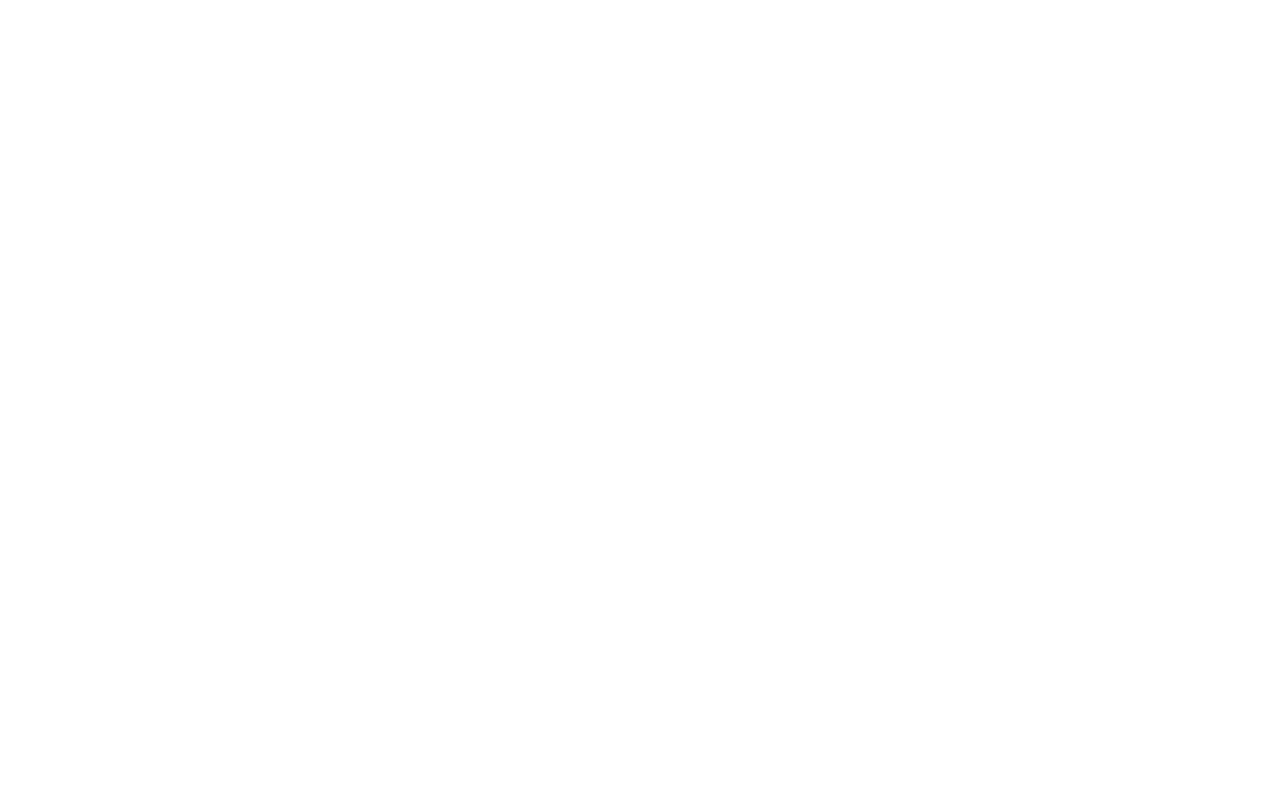
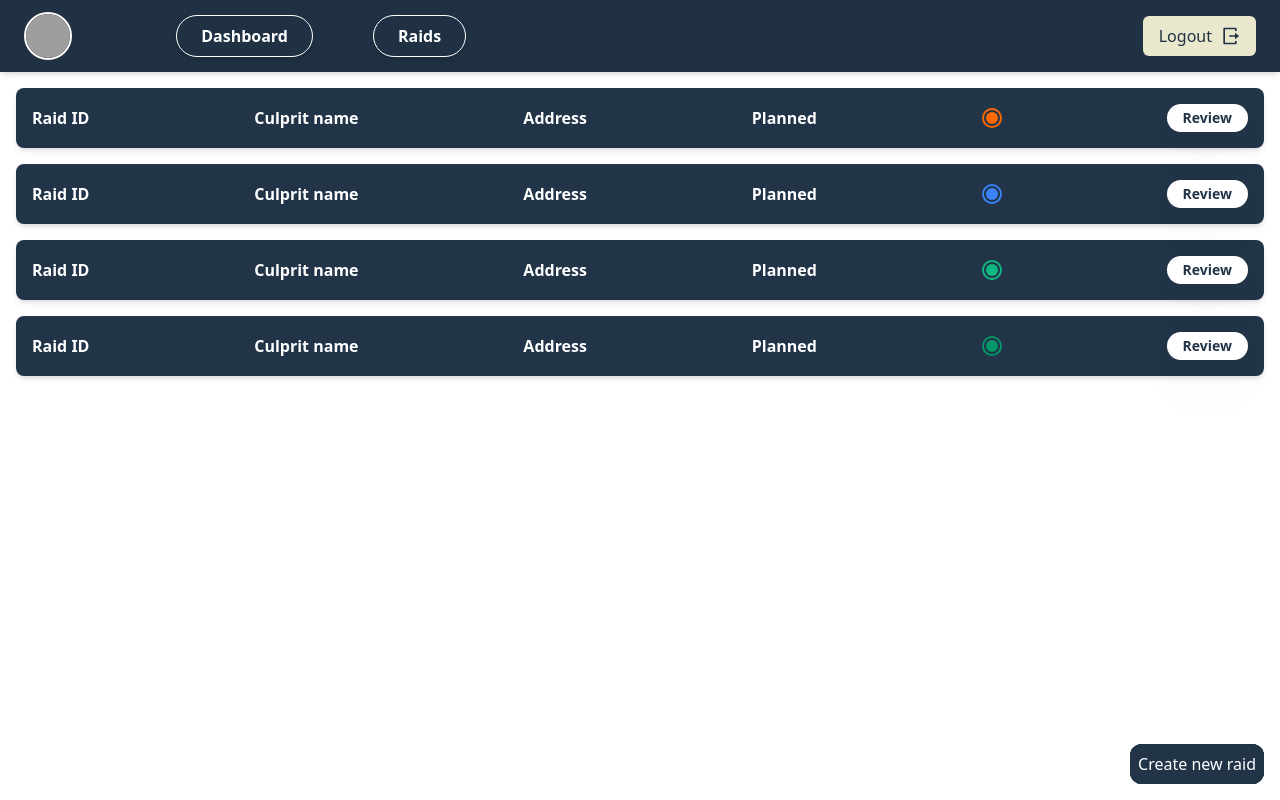
Before and after one commit to Amit4218/Digital-Raid-System-PS1-, a React (Vite) app in the folder Admin/: page /admin/raids in a window 1280 px wide. Before the commit this address had no page. Built offline with nearby package versions, Linux system fonts and the light colour scheme; grey boxes are pictures that could not be loaded.

Commit message:
Added a tempporary UI component for inspecting raids

```diff
--- a/Admin/package.json
+++ b/Admin/package.json
@@ -10,7 +10,7 @@
     "preview": "vite preview"
   },
   "dependencies": {
-    "@tailwindcss/vite": "^4.1.6",
+    "@tailwindcss/vite": "^4.1.7",
     "axios": "^1.9.0",
     "chart.js": "^4.4.9",
     "leaflet": "^1.9.4",
@@ -21,7 +21,7 @@
     "react-leaflet": "^5.0.0-rc.2",
     "react-router-dom": "^7.6.0",
     "react-toastify": "^11.0.5",
-    "tailwindcss": "^4.1.6"
+    "tailwindcss": "^4.1.7"
   },
   "devDependencies": {
     "@eslint/js": "^9.25.0",
--- a/Admin/src/App.jsx
+++ b/Admin/src/App.jsx
@@ -8,7 +8,7 @@
     <>
       <Routes>
         <Route path="/" element={<Login />} />
-        <Route path="/admin" element={<AdminLanding />} />
+        <Route path="/admin/*" element={<AdminLanding />} />
       </Routes>
     </>
   );
--- /dev/null
+++ b/Admin/src/component/Raids.jsx
@@ -0,0 +1,18 @@
+import React from 'react'
+import Pending from './status/Pending'
+import Active from './status/Active'
+import Completed from './status/Completed'
+import Approved from './status/Approved'
+
+function Raids() {
+  return (
+    <div>
+      <Pending/>
+      <Active/>
+      <Completed/>
+      <Approved/>
+    </div>
+  )
+}
+
+export default Raids
--- /dev/null
+++ b/Admin/src/component/status/Active.jsx
@@ -0,0 +1,51 @@
+import React from "react";
+
+const Active = ({
+  raidId = "Raid ID",
+  culprit = "Culprit name",
+  address = "Address",
+  type = "Planned",
+}) => {
+  return (
+    <>
+      <div className="bg-[#213448]  text-white shadow-md rounded-lg p-4 m-4 ">
+        <div className="flex flex-wrap md:flex-nowrap items-center justify-between gap-4">
+          <div className="flex flex-col">
+            <span className="font-semibold">{raidId}</span>
+          </div>
+
+          <div className="flex flex-col">
+            <span className="font-semibold">{culprit}</span>
+          </div>
+
+          <div className="flex flex-col">
+            <span className="font-semibold">{address}</span>
+          </div>
+
+          <div className="flex flex-col">
+            <span className="font-semibold">{type}</span>
+          </div>
+
+          <div className="flex flex-col items-center">
+            <div className="relative w-5 h-5">
+              <div className="absolute inset-0 rounded-full border-2 border-[#3B82F6]"></div>
+              <div className="absolute inset-1 rounded-full bg-[#3B82F6]"></div>
+            </div>
+          </div>
+
+          <button className="bg-white text-[#213448] shadow-2xl font-semibold px-4 py-1 rounded-full hover:bg-blue-600 text-sm">
+            Review
+          </button>
+        </div>
+      </div>
+
+      <div>
+        <button className="bg-[#213448] text-white p-2 rounded-xl  fixed bottom-4 right-4">
+          Create new raid
+        </button>
+      </div>
+    </>
+  );
+};
+
+export default Active;
--- /dev/null
+++ b/Admin/src/component/status/Approved.jsx
@@ -0,0 +1,51 @@
+import React from "react";
+
+const Approved = ({
+  raidId = "Raid ID",
+  culprit = "Culprit name",
+  address = "Address",
+  type = "Planned",
+}) => {
+  return (
+    <>
+      <div className="bg-[#213448]  text-white shadow-md rounded-lg p-4 m-4 ">
+        <div className="flex flex-wrap md:flex-nowrap items-center justify-between gap-4">
+          <div className="flex flex-col">
+            <span className="font-semibold">{raidId}</span>
+          </div>
+
+          <div className="flex flex-col">
+            <span className="font-semibold">{culprit}</span>
+          </div>
+
+          <div className="flex flex-col">
+            <span className="font-semibold">{address}</span>
+          </div>
+
+          <div className="flex flex-col">
+            <span className="font-semibold">{type}</span>
+          </div>
+
+          <div className="flex flex-col items-center">
+            <div className="relative w-5 h-5">
+              <div className="absolute inset-0 rounded-full border-2 border-[#059669]"></div>
+              <div className="absolute inset-1 rounded-full bg-[#059669]"></div>
+            </div>
+          </div>
+
+          <button className="bg-white text-[#213448] shadow-2xl font-semibold px-4 py-1 rounded-full hover:bg-blue-600 text-sm">
+            Review
+          </button>
+        </div>
+      </div>
+
+      <div>
+        <button className="bg-[#213448] text-white p-2 rounded-xl  fixed bottom-4 right-4">
+          Create new raid
+        </button>
+      </div>
+    </>
+  );
+};
+
+export default Approved;
--- /dev/null
+++ b/Admin/src/component/status/Completed.jsx
@@ -0,0 +1,51 @@
+import React from "react";
+
+const Completed = ({
+  raidId = "Raid ID",
+  culprit = "Culprit name",
+  address = "Address",
+  type = "Planned",
+}) => {
+  return (
+    <>
+      <div className="bg-[#213448]  text-white shadow-md rounded-lg p-4 m-4 ">
+        <div className="flex flex-wrap md:flex-nowrap items-center justify-between gap-4">
+          <div className="flex flex-col">
+            <span className="font-semibold">{raidId}</span>
+          </div>
+
+          <div className="flex flex-col">
+            <span className="font-semibold">{culprit}</span>
+          </div>
+
+          <div className="flex flex-col">
+            <span className="font-semibold">{address}</span>
+          </div>
+
+          <div className="flex flex-col">
+            <span className="font-semibold">{type}</span>
+          </div>
+
+          <div className="flex flex-col items-center">
+            <div className="relative w-5 h-5">
+              <div className="absolute inset-0 rounded-full border-2 border-[#10B981]"></div>
+              <div className="absolute inset-1 rounded-full bg-[#10B981]"></div>
+            </div>
+          </div>
+
+          <button className="bg-white text-[#213448] shadow-2xl font-semibold px-4 py-1 rounded-full hover:bg-blue-600 text-sm">
+            Review
+          </button>
+        </div>
+      </div>
+
+      <div>
+        <button className="bg-[#213448] text-white p-2 rounded-xl  fixed bottom-4 right-4">
+          Create new raid
+        </button>
+      </div>
+    </>
+  );
+};
+
+export default Completed;
--- /dev/null
+++ b/Admin/src/component/status/Pending.jsx
@@ -0,0 +1,49 @@
+import React from "react";
+
+const Pending = ({
+  raidId = "Raid ID",
+  culprit = "Culprit name",
+  address = "Address",
+  type = "Planned",
+}) => {
+  return (
+    <>
+      <div className="bg-[#213448]  text-white shadow-md rounded-lg p-4 m-4 ">
+        <div className="flex flex-wrap md:flex-nowrap items-center justify-between gap-4">
+          <div className="flex flex-col">
+            <span className="font-semibold">{raidId}</span>
+          </div>
+
+          <div className="flex flex-col">
+            <span className="font-semibold">{culprit}</span>
+          </div>
+
+          <div className="flex flex-col">
+            <span className="font-semibold">{address}</span>
+          </div>
+
+          <div className="flex flex-col">
+            <span className="font-semibold">{type}</span>
+          </div>
+
+          <div className="flex flex-col items-center">
+            <div className="relative w-5 h-5">
+              <div className="absolute inset-0 rounded-full border-2 border-orange-500"></div>
+              <div className="absolute inset-1 rounded-full bg-orange-500"></div>
+            </div>
+          </div>
+
+          <button className="bg-white text-[#213448] shadow-2xl font-semibold px-4 py-1 rounded-full hover:bg-blue-600 text-sm">
+            Review
+          </button>
+        </div>
+      </div>
+
+      <div>
+        <button className="bg-[#213448] text-white p-2 rounded-xl  fixed bottom-4 right-4">Create new raid</button>
+      </div>
+    </>
+  );
+};
+
+export default Pending;
--- a/Admin/src/pages/AdminLanding.jsx
+++ b/Admin/src/pages/AdminLanding.jsx
@@ -2,6 +2,7 @@
 import Navbar from '../component/Navbar'
 import {Routes,Route} from "react-router-dom"
 import Dashboard from '../component/Dashboard'
+import Raids from '../component/Raids'
 
 const AdminLanding = () => {
   return (
@@ -10,8 +11,10 @@
 
       <Routes>
         <Route path="/" element={<Dashboard />} />
+        <Route path='raids' element={<Raids/>}/>
       </Routes>
     </div>
+
   );
 }
 
```
Also changed, not shown: 1 other file (tests, documents, lock files or other folders).
